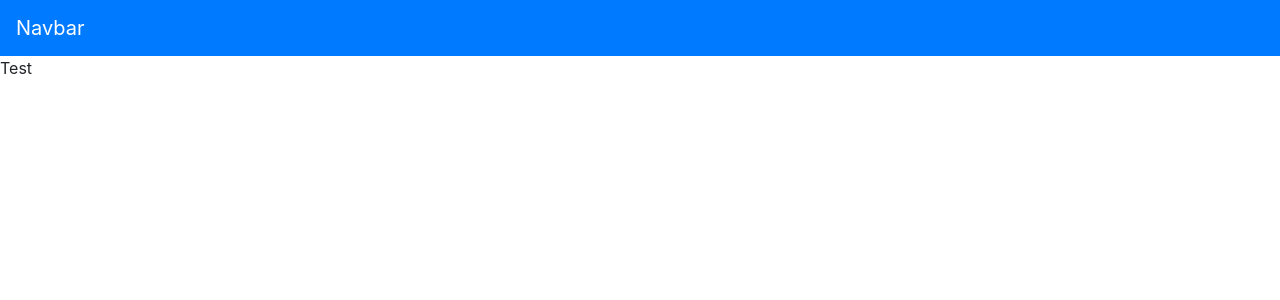
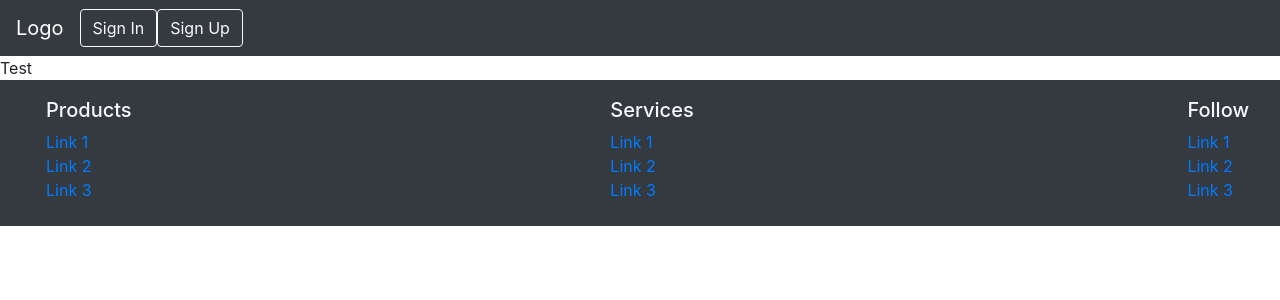
Before and after one commit to PManapat/Portfolio-Builder, a React (Create React App) app in the folder client/: page / in a window 1280 px wide. Shown: the top 300 px of the page. Built offline with nearby package versions, Linux system fonts and the light colour scheme.

Commit message:
navbar and footer

```diff
--- a/client/src/App.js
+++ b/client/src/App.js
@@ -2,6 +2,7 @@ import React from "react";
 import { BrowserRouter as Router, Route, Switch } from "react-router-dom";
 import Home from "./pages/Home";
 import Nav from "./components/Navbar";
+import Footer from "./components/Footer";
 // import your component here
 
 function App() {
@@ -14,6 +15,7 @@ function App() {
         <Home />
         </Route>
       </Switch>
+      <Footer />
     </div>
   </Router>
    );
--- a/client/src/components/Footer/index.js
+++ b/client/src/components/Footer/index.js
@@ -0,0 +1,55 @@
+import React from "react";
+import "./style.css";
+
+function Footer() {
+  return (
+    <footer className="navbar navbar-light bg-dark text-light">
+      <a className="navbar-brand" href="#"></a>
+      <div className="container-fluid text-center text-md-left">
+        <div className="row">
+          <div className="col-md-3 mt-md-0 mt-5"></div>
+          <ul className="list-unstyled">
+            <h5>Products</h5>
+            <li>
+              <a href="#!">Link 1</a>
+            </li>
+            <li>
+              <a href="#!">Link 2</a>
+            </li>
+            <li>
+              <a href="#!">Link 3</a>
+            </li>
+          </ul>
+        </div>
+        <div className="col-md-3 mb-md-0 mb-5"></div>
+        <ul className="list-unstyled">
+          <h5>Services</h5>
+          <li>
+            <a href="#!">Link 1</a>
+          </li>
+          <li>
+            <a href="#!">Link 2</a>
+          </li>
+          <li>
+            <a href="#!">Link 3</a>
+          </li>
+        </ul>
+        <div className="col-md-3 mb-md-0 mb-5"></div>
+        <ul className="list-unstyled">
+          <h5>Follow</h5>
+          <li>
+            <a href="#!">Link 1</a>
+          </li>
+          <li>
+            <a href="#!">Link 2</a>
+          </li>
+          <li>
+            <a href="#!">Link 3</a>
+          </li>
+        </ul>
+      </div>
+    </footer>
+  );
+}
+
+export default Footer;
--- a/client/src/components/Navbar/index.js
+++ b/client/src/components/Navbar/index.js
@@ -1,10 +1,17 @@
 import React from "react";
+import "./style.css";
 
 function Navbar() {
   return (
-    <nav className="navbar navbar-expand-lg navbar-dark bg-primary">
-      <a className="navbar-brand" href="/">
-        Navbar
+    <nav className="navbar navbar-expand-lg navbar-dark bg-dark">
+      <a className="navbar-brand">
+        Logo
+      </a>
+      <a className="signIn">
+      <button className="btn btn-outline-light my-2 my-sm-0" type="submit">Sign In</button>
+      </a>
+      <a className="signUp">
+      <button className="btn btn-outline-light my-2 my-sm-0" type="submit">Sign Up</button>
       </a>
     </nav>
   );
--- /dev/null
+++ b/client/src/components/Navbar/style.css
@@ -0,0 +1,8 @@
+.signIn {
+float: right;
+size: 20px;
+}
+
+.signUp {
+float:right ;
+}
```
Also changed, not shown: client/src/components/Footer/style.css (added).
